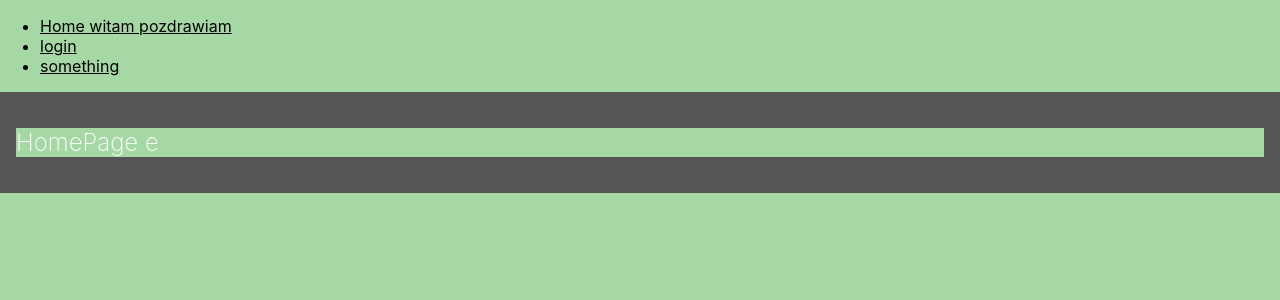
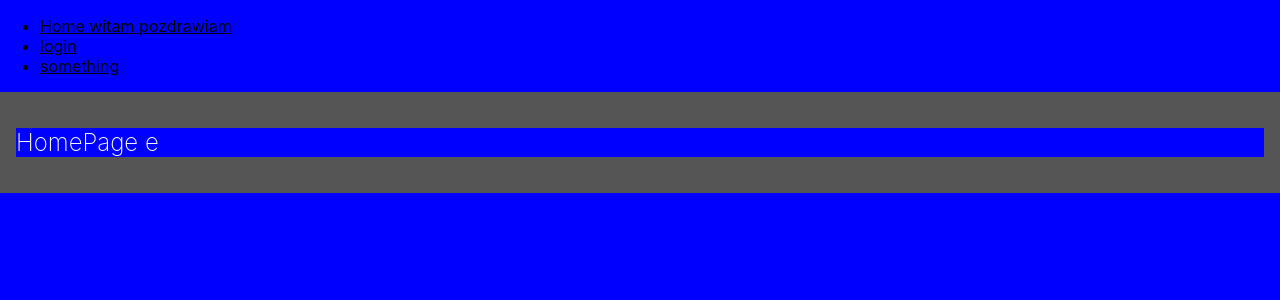
Before and after one commit to RumSoft/IV-online-shop-with-learning-materials, a React app in the folder Projekcik.Client/: page / in a window 1280 px wide. Shown: the top 300 px of the page. Built offline with nearby package versions, Linux system fonts and the light colour scheme.

Commit message:
Update App.scss

```diff
--- a/Projekcik.Client/src/App.scss
+++ b/Projekcik.Client/src/App.scss
@@ -1,4 +1,5 @@
 * {
     color: black;
     background-color: rgb(166, 216, 166);   //ostatna zmiana
+    background-color: blue; //robie zmiany do mastra
 }
```
